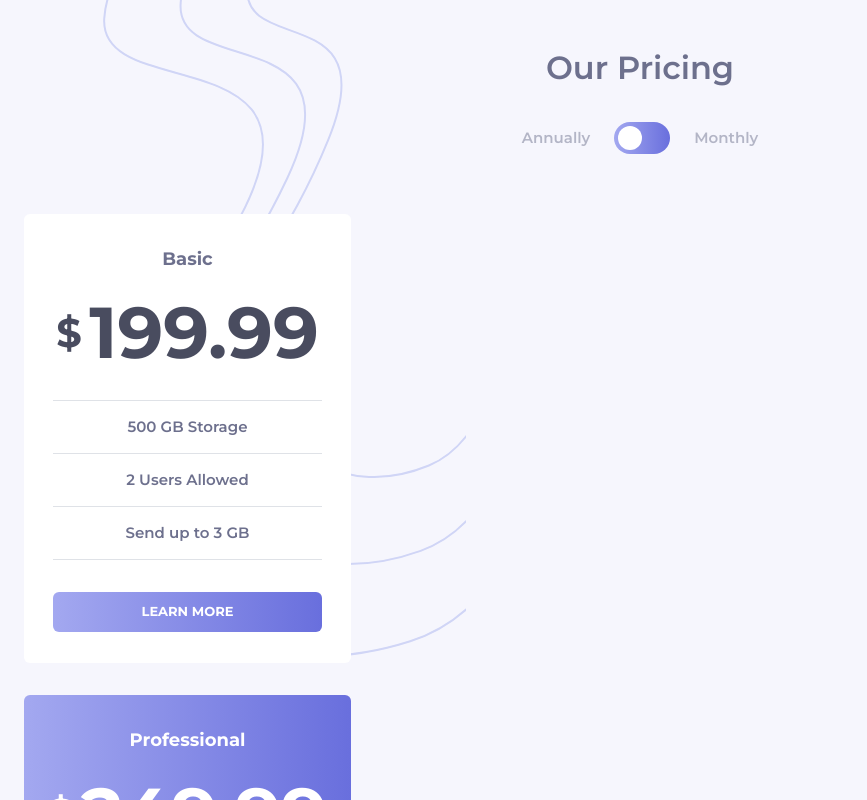
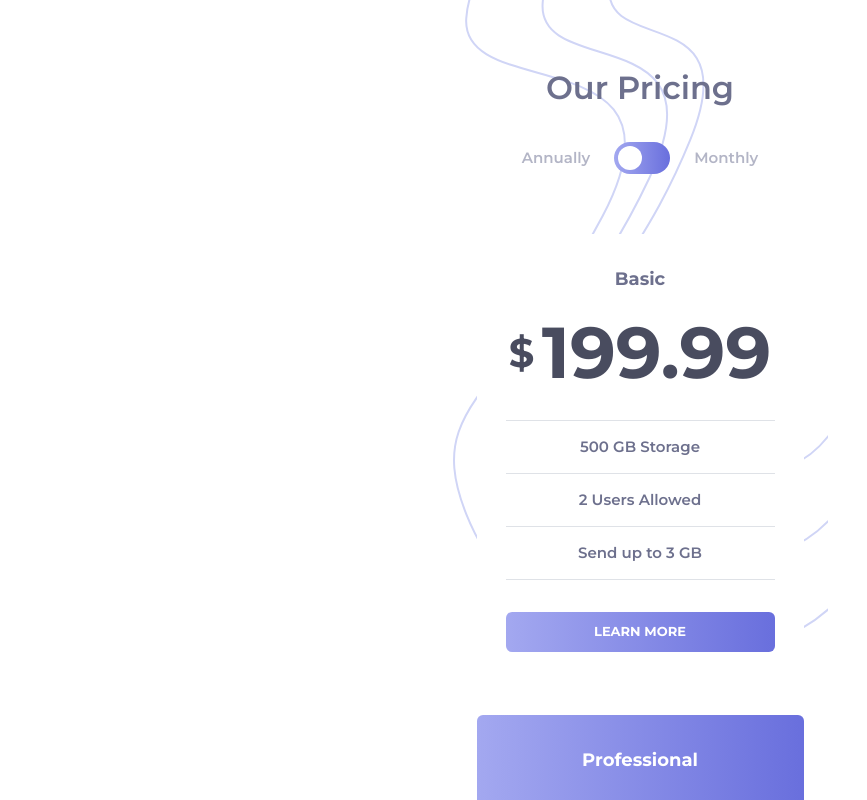
Before and after one commit to shaversj/pricing-component-with-toggle-master, a React (Vite) app: page / in a window 1280 px wide. Shown: the top 800 px of the page, without its empty margins (0-867 px from the left). Built offline with nearby package versions, Linux system fonts and the light colour scheme.

Commit message:
Add desktop background image

```diff
--- a/src/App.tsx
+++ b/src/App.tsx
@@ -12,10 +12,12 @@ function App() {
 
   return (
     <>
-      <div className={"bg-primary-background-color mx-auto min-w-[375px] bg-[10%_0%] bg-no-repeat px-6 [background-image:url('/src/assets/images/bg-top.svg')] lg:min-h-screen lg:w-[1440px]"}>
-        <div>
-          <Header showMonthlyHandler={showMonthlyHandler} showMonthly={showMonthly} />
-          <CardList products={products} showMonthly={showMonthly} />
+      <div className={""}>
+        <div id={"main"} className={"bg-primary-background-color mx-auto w-[375px] px-6  lg:min-h-[850px] lg:w-[1440px]"}>
+          <div>
+            <Header showMonthlyHandler={showMonthlyHandler} showMonthly={showMonthly} />
+            <CardList products={products} showMonthly={showMonthly} />
+          </div>
         </div>
       </div>
     </>
--- a/src/CardList.tsx
+++ b/src/CardList.tsx
@@ -8,7 +8,7 @@ interface CardListProps {
 
 export default function CardList({ products, showMonthly }: CardListProps) {
   return (
-    <div className={"grid grid-cols-1 gap-y-8 lg:flex lg:justify-center"}>
+    <div className={"flex flex-col items-center gap-y-8 lg:flex lg:flex-row lg:justify-center"}>
       {products.map((product) => (
         <Card key={product.id} product={product} showMonthly={showMonthly} />
       ))}
--- a/src/Header.tsx
+++ b/src/Header.tsx
@@ -7,7 +7,7 @@ interface HeaderProps {
 
 export default function Header({ showMonthlyHandler, showMonthly }: HeaderProps) {
   return (
-    <header className={"pb-[60px] pt-[44px] font-Montserrat"}>
+    <header className={"pb-[60px] pt-[64px] font-Montserrat lg:pt-[71px]"}>
       <h1 className={"text-center text-[32px] font-semibold text-neutral-grayish-blue"}>Our Pricing</h1>
       <div className={"flex items-center justify-center gap-x-6 pt-[30px] text-[15px] font-semibold leading-[28px] text-neutral-light-grayish-blue"}>
         <h2>Annually</h2>
--- a/src/index.css
+++ b/src/index.css
@@ -3,3 +3,26 @@
 @tailwind base;
 @tailwind components;
 @tailwind utilities;
+
+@media (0px < width < 1439px) {
+    #main {
+        background: url('/src/assets/images/bg-top.svg') 40% 0% no-repeat;
+
+    }
+}
+
+@media (min-width: 1440px) {
+    #main {
+        background: url('/src/assets/images/bg-top.svg') top right no-repeat, url('/src/assets/images/bg-bottom.svg') bottom left no-repeat;
+
+    }
+}
+
+
+
+
+/*#main {*/
+/*    background-image: url('/src/assets/images/bg-bottom.svg');*/
+/*    background-repeat: no-repeat;*/
+/*    background-position: bottom left;*/
+/*}*/
```
